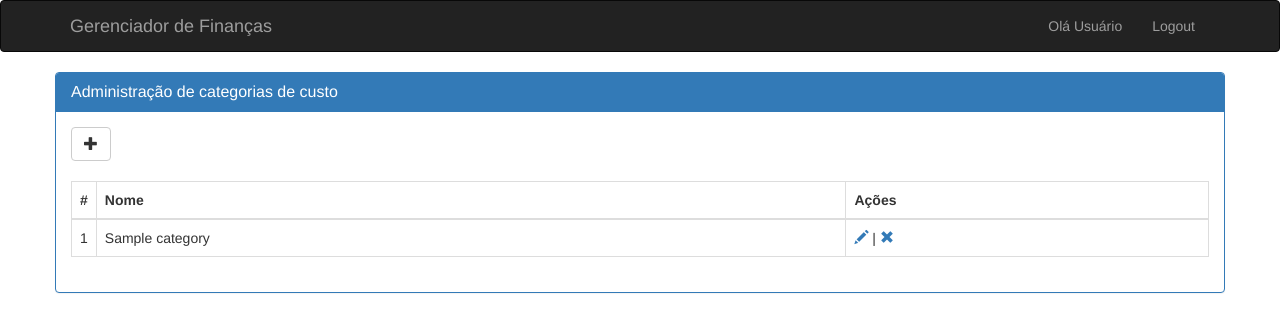
After one commit to rocheleedenis/gerenciador_financeiro, a PHP site: template templates/category-costs/list.html.twig in a window 1280 px wide. The commit adds this page. Shown: the top 332 px of the page. Run offline with PHP 8.4, Linux system fonts and the light colour scheme; the template is opened without the code that fills it: most values are stand-ins (such as "Sample title", 1, 10 or a date in 2020); some libraries are stand-ins or nearby versions.

Commit message:
12 - Category costs list

```diff
--- a/composer.json
+++ b/composer.json
@@ -17,7 +17,8 @@
         "xtreamwayz/pimple-container-interop": "^1.0",
         "aura/router": "^3.1",
         "zendframework/zend-diactoros": "1.8.*",
-        "twig/twig": "~1.0"
+        "twig/twig": "~1.0",
+        "illuminate/database": "5.4.13"
     },
     "require-dev": {
         "fzaninotto/faker": "^1.9"
--- /dev/null
+++ b/templates/category-costs/list.html.twig
@@ -0,0 +1,55 @@
+{% extends 'layout.html.twig' %}
+
+{% block content %}
+    <div class="container">
+        <div class="row">
+            <div class="panel panel-primary">
+                <div class="panel-heading">
+                    <h3 class="panel-title">
+                        Administração de categorias de custo
+                    </h3>
+                </div>
+                <div class="panel-body">
+                    <div class="row">
+                        <div class="col-md-12">
+                            <a href="#" class="btn btn-default">
+                                <span class="glyphicon glyphicon-plus"></span>
+                            </a>
+                        </div>
+                    </div>
+                    <br/>
+                    <div class="row">
+                        <div class="col-md-12">
+                            <table class="table table-bordered">
+                                <thead>
+                                <tr>
+                                    <th style="width: 10px">#</th>
+                                    <th>Nome</th>
+                                    <th>Ações</th>
+                                </tr>
+                                </thead>
+                                <tbody>
+                                    {% for category in categories %}
+                                        <tr>
+                                            <td>{{ category.id }}</td>
+                                            <td>{{ category.name }}</td>
+                                            <td>
+                                                <a href="#">
+                                                    <span class="glyphicon glyphicon-pencil"></span>
+                                                </a>
+                                                |
+                                                <a href="#">
+                                                    <span class="glyphicon glyphicon-remove"></span>
+                                                </a>
+                                            </td>
+                                        </tr>
+                                    {% endfor %}
+                                </tbody>
+                            </table>
+                        </div>
+                    </div>
+                </div>
+            </div>
+        </div>
+    </div>
+{% endblock %}
--- /dev/null
+++ b/templates/layout.html.twig
@@ -0,0 +1,42 @@
+<!DOCTYPE html>
+<html lang="en">
+<head>
+    <meta charset="UTF-8">
+    <title>Gerenciador de Finanças</title>
+    <link rel="stylesheet" href="https://maxcdn.bootstrapcdn.com/bootstrap/3.3.7/css/bootstrap.min.css">
+</head>
+<body>
+    <nav class="navbar navbar-default navbar-inverse">
+        <div class="container">
+            <div class="navbar-header">
+
+                <button type="button" class="navbar-toggle collapsed" data-toggle="collapse"
+                        data-target="#app-navbar-collapse">
+                    <span class="sr-only">Toggle Navigation</span>
+                    <span class="icon-bar"></span>
+                    <span class="icon-bar"></span>
+                    <span class="icon-bar"></span>
+                </button>
+
+                <a class="navbar-brand" href="#">
+                    Gerenciador de Finanças
+                </a>
+            </div>
+
+            <div class="collapse navbar-collapse" id="app-navbar-collapse">
+                <ul class="nav navbar-nav">
+                </ul>
+
+                <ul class="nav navbar-nav navbar-right">
+                    <li><a>Olá Usuário</a></li>
+                    <li><a href="#">Logout</a></li>
+                </ul>
+            </div>
+        </div>
+    </nav>
+{% block content %}{% endblock %}
+<script src="https://ajax.googleapis.com/ajax/libs/jquery/1.12.4/jquery.min.js"></script>
+<script src="https://maxcdn.bootstrapcdn.com/bootstrap/3.3.7/js/bootstrap.min.js"></script>
+{% block scripts %}{% endblock %}
+</body>
+</html>
```
Also changed, not shown: public/index.php (+8 -3 lines), src/Models/CategoryCost.php (added, +10 -0 lines), src/Plugins/DbPlugin.php (added, +18 -0 lines), 1 other file.
